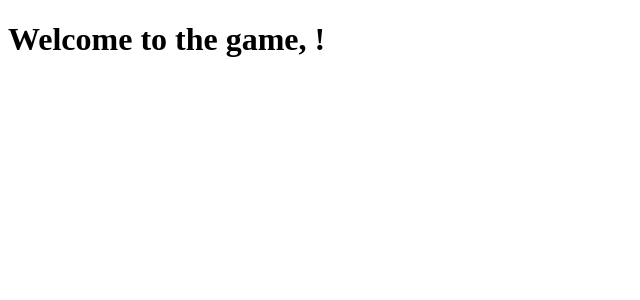
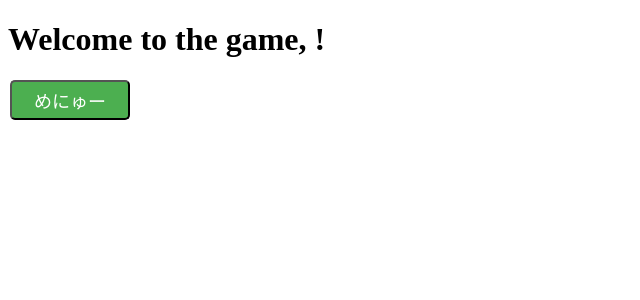
Before and after one commit to KeisukeMitome/Novelgame-with-Nextjs, a Next.js app: page /game in a window 1280 px wide. Shown: the top 300 px of the page, without its empty margins (0-640 px from the left). Built offline with nearby package versions, Linux system fonts and the light colour scheme.

Commit message:
セーブデータ実装前

```diff
--- a/src/pages/game.tsx
+++ b/src/pages/game.tsx
@@ -1,13 +1,43 @@
 // pages/game.tsx
+import { useState } from 'react';
+import Link from 'next/link';
 import { useRouter } from 'next/router';
+
 
 const GamePage: React.FC = () => {
   const router = useRouter();
   const { name } = router.query;
+  const [showConfirmation, setShowConfirmation] = useState(false);
+
+  const handleConfirmationButtonClick = () => {
+    // ここで確認ウィンドウを表示するための処理を追加
+    setShowConfirmation(true);
+  };
+
+
 
   return (
     <main>
       <h1>Welcome to the game, {name}!</h1>
+
+      <button type="button" className="select_button" onClick={handleConfirmationButtonClick}>
+        めにゅー
+      </button>
+
+      {showConfirmation && (
+        <div className="confirmation_modal">
+          <p>めにゅー</p>
+          <button className='menu_button'>せーぶ</button>
+          <button className='menu_button'>ろーど</button>
+          <Link href="/option">
+            <button className='menu_button'>おぷしょん</button>
+          </Link>
+          <Link href="/..">
+            <button className='menu_button'>たいとるにもどる</button>
+          </Link>
+          <button className='menu_button' onClick={() => setShowConfirmation(false)}>めにゅーをとじる</button>
+        </div>
+      )}
 
 
     </main>
--- a/src/pages/new_game.tsx
+++ b/src/pages/new_game.tsx
@@ -14,8 +14,9 @@ export default function NewGame() {
   const handleConfirmSubmit = () => {
     // ここでsubmitするための処理を追加
     console.log(`名前: ${name} で送信されました`);
+  };
 
-  };
+
 
   return (
     <main>
--- a/src/styles/globals.css
+++ b/src/styles/globals.css
@@ -19,8 +19,12 @@
     border-radius: 5px;
     display: block; /* 改行 */
 
+    display: flex; /* Flexbox を有効にする */
+    align-items: center; /* 垂直方向に中央揃え */
+    justify-content: center; /* 水平方向に中央揃え */
+
     /* ボタンの横幅と縦幅を指定 */
-    width: 220px;
+    width: 270px;
     height: 40px;
 }
 
@@ -125,6 +129,7 @@
     display: flex; /* Flexbox を有効にする */
     align-items: center; /* 垂直方向に中央揃え */
     justify-content: center; /* 水平方向に中央揃え */
+    display: inline-block;
 }
 
 
```
Also changed, not shown: src/components/save_data.tsx (added).
